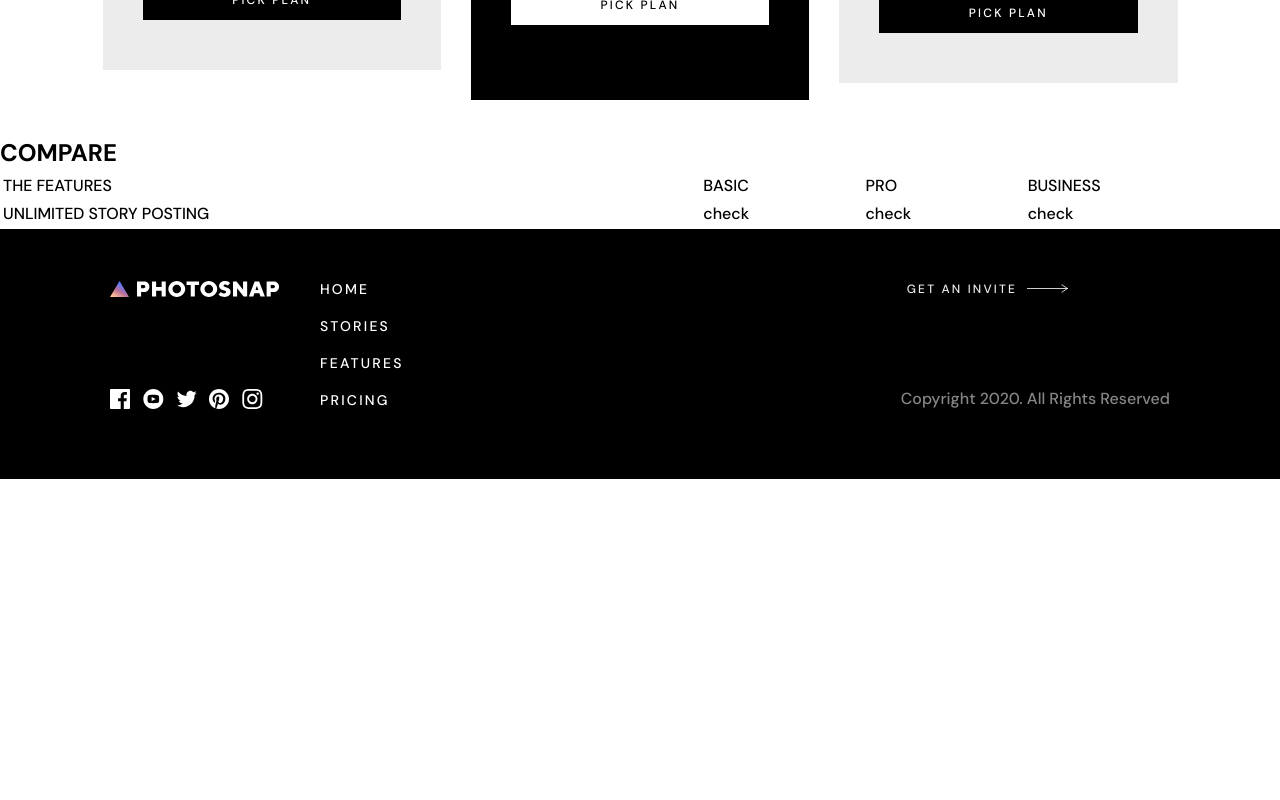
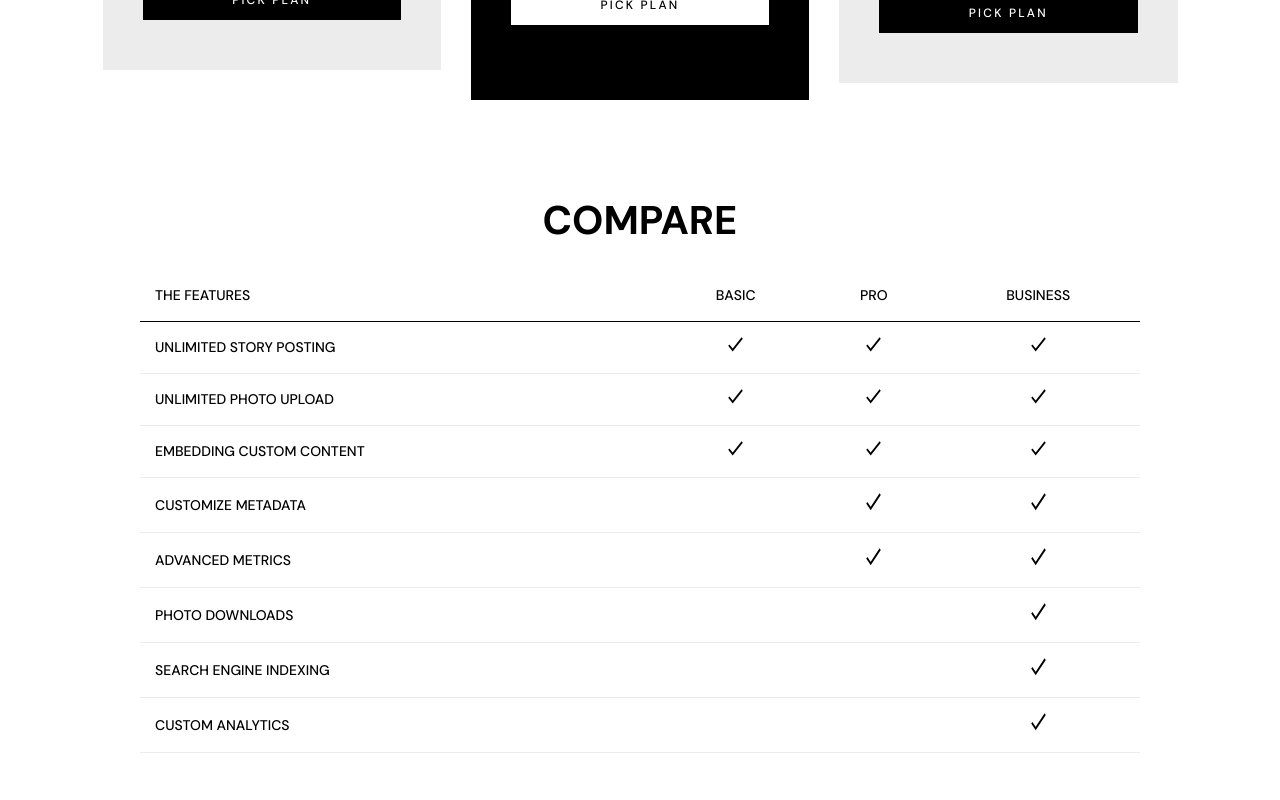
Before and after one commit to Silkiercomet/photosnap-app, a Next.js app: page /pricing in a window 1280 px wide. Shown: the part 1300-2100 px from the top of the page. Before the commit the page ends 1779 px from the top, so only its background shows below. Built offline with nearby package versions, Linux system fonts and the light colour scheme.

Commit message:
pricing table completed

```diff
--- a/components/enviroment/CompareTable.js
+++ b/components/enviroment/CompareTable.js
@@ -1,12 +1,24 @@
 import React from 'react'
+import style from "../../styles/components/table.module.css"
+import Image from "next/image"
+const CompareTable = () => {
+let tableItems = [
+    "UNLIMITED STORY POSTING",
+    "UNLIMITED PHOTO UPLOAD",
+    "EMBEDDING CUSTOM CONTENT",
+    "CUSTOMIZE METADATA",
+    "ADVANCED METRICS",
+    "PHOTO DOWNLOADS",
+    "SEARCH ENGINE INDEXING",
+    "CUSTOM ANALYTICS"
+]
 
-const CompareTable = () => {
   return (
-    <div >
-        <h2>COMPARE</h2>
-        <table style={{width:"100%"}}>
+    <section id={style.comparetable} >
+        <h2 className={style.header}>COMPARE</h2>
+        <table className={style.table}>
             <thead>
-                <tr>
+                <tr className={style.table__header}>
                     <td>THE FEATURES</td>
                     <td>BASIC</td>
                     <td>PRO</td>
@@ -14,15 +26,33 @@ const CompareTable = () => {
                 </tr>
             </thead>
             <tbody>
-                <tr>
-                    <td>UNLIMITED STORY POSTING</td>
-                    <td>check</td>
-                    <td>check</td>
-                    <td>check</td>
-                </tr>
+                {tableItems.map((e,i) => {
+                    if(i < 3){
+                        return <tr key={i} className={style.table__item}>
+                                    <td>{e}</td>
+                                    <td><Image src="/images/check.svg" height={15} width={15} /></td>
+                                    <td><Image src="/images/check.svg" height={15} width={15} /></td>
+                                    <td><Image src="/images/check.svg" height={15} width={15} /></td>
+                                </tr>
+                    }else if(i > 2 && i < 5){
+                        return <tr key={i} className={style.table__item}>
+                                    <td>{e}</td>
+                                    <td></td>
+                                    <td><Image src="/images/check.svg" height={18} width={15} /></td>
+                                    <td><Image src="/images/check.svg" height={18} width={15} /></td>
+                                </tr>
+                    }
+                    return <tr key={i} className={style.table__item}>
+                                <td>{e}</td>
+                                <td></td>
+                                <td></td>
+                                <td><Image src="/images/check.svg" height={18} width={15} /></td>
+                            </tr>
+                })
+                }
             </tbody>
         </table>
-    </div>
+    </section>
   )
 }
 
--- a/styles/components/navbar.module.css
+++ b/styles/components/navbar.module.css
@@ -66,14 +66,14 @@
     font-size: 12px;
     text-transform: uppercase;
     font-weight: 700;
-
+    padding: 8px 0 14px;
 }
 .inactive{
-    transform: translateY(100px);
+    transform: translateY(120px);
 
 }
 .active{
-    transform: translateY(-100px);
+    transform: translateY(-120px);
 
 }
 
--- /dev/null
+++ b/styles/components/table.module.css
@@ -0,0 +1,30 @@
+#comparetable{
+            margin-block: 90px;
+}
+.header{
+    font-size: 40px;
+    text-align: center;
+}
+.table{
+    width: 100%;
+    border-collapse: collapse;
+
+    max-width: 1000px;
+    margin-inline: auto;
+    font-size: 14px;
+    margin-block: 20px
+}
+.table__header > td {
+    border-bottom: 1px solid;
+    padding: 15px;
+}
+.table__header > td:not(:first-child) {
+    text-align: center;
+}
+.table__item > td:not(:first-child) {
+    text-align: center;
+}
+.table__item > td{
+    padding: 15px;
+    border-bottom: 1px solid var(--gray);
+}
```
